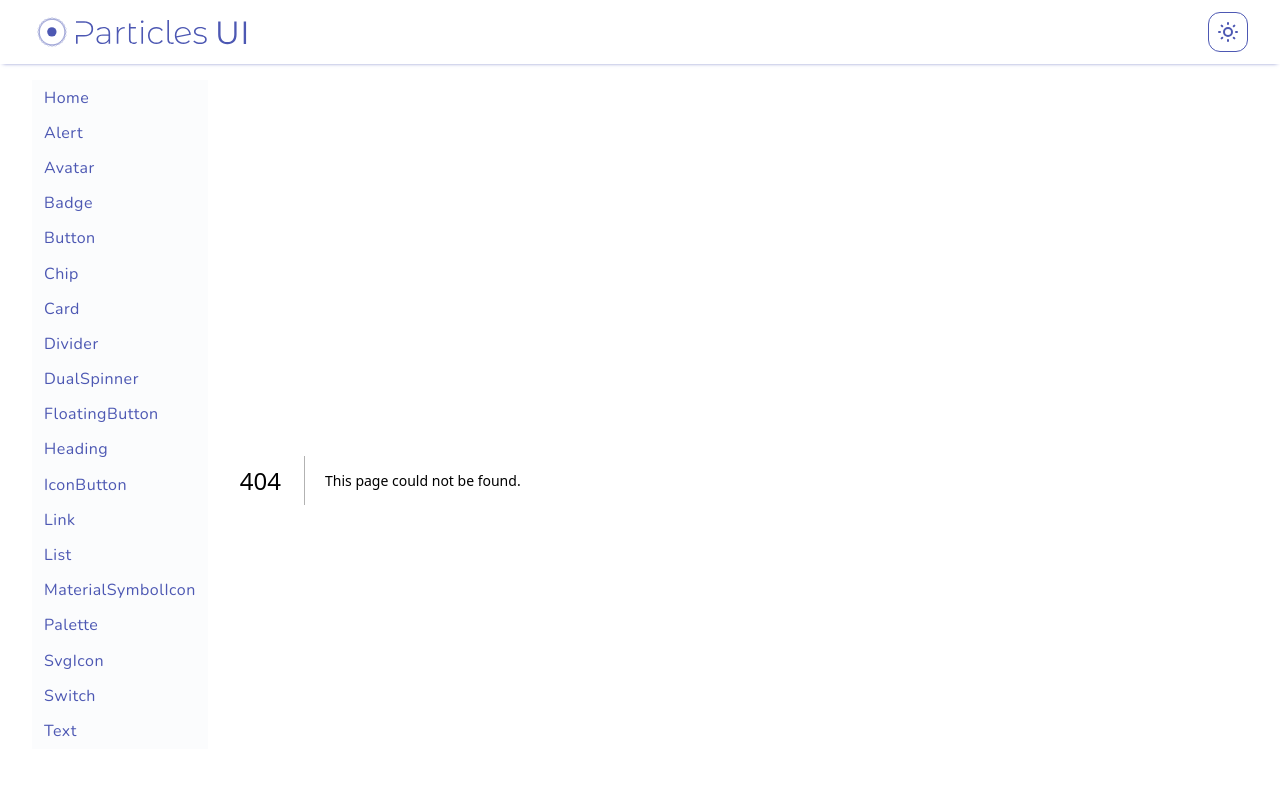
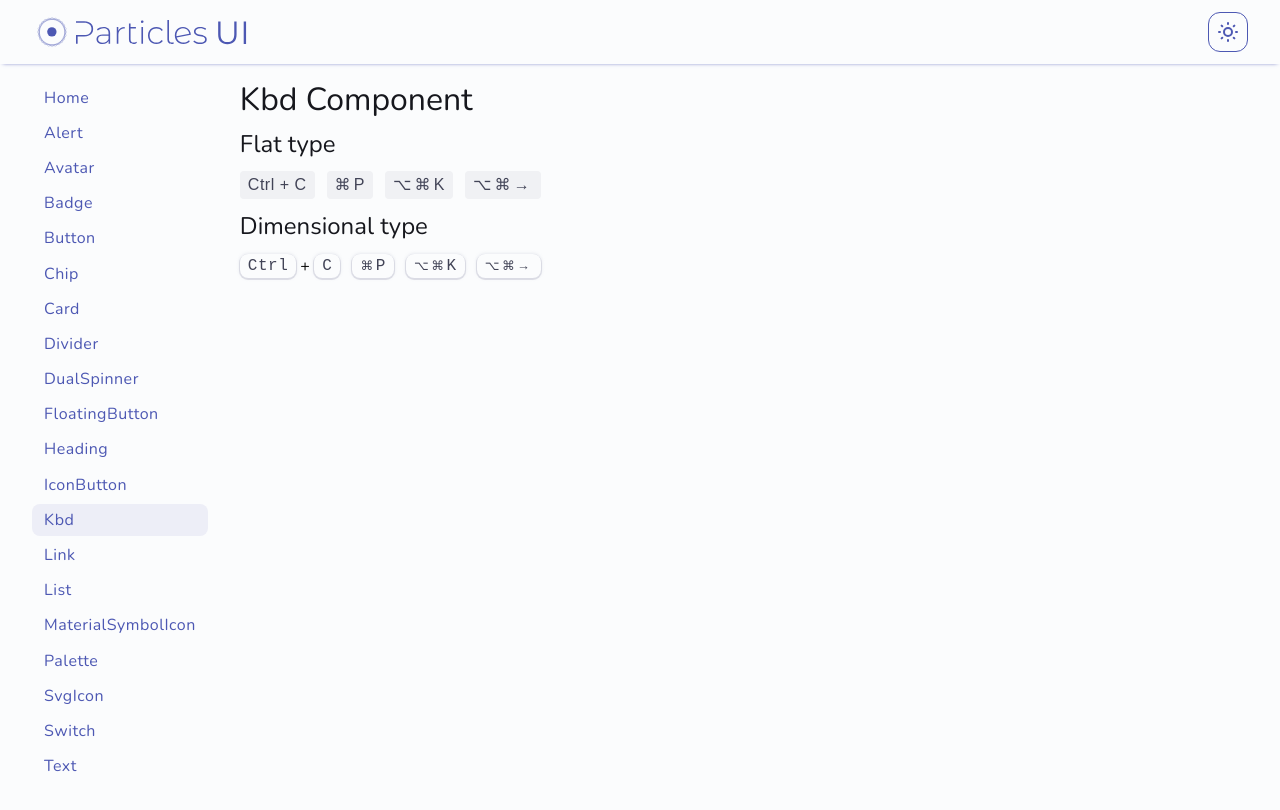
Before and after one commit to Linkerin/particles-ui, a Next.js app: page /docs/components/kbd in a window 1280 px wide. Before the commit this address had no page. Shown: the top 810 px of the page. Built offline with nearby package versions, Linux system fonts and the light colour scheme.

Commit message:
ADD: Kdb component docs page

```diff
--- a/app/_components/Kbd/Kbd.module.scss
+++ b/app/_components/Kbd/Kbd.module.scss
@@ -1,5 +1,6 @@
 :where(.kbd) {
   padding-inline: 0.5em;
+  height: fit-content;
   width: fit-content;
 
   & > kbd:where([data-pui-component='kbd-glyphs']) {
--- a/app/_components/Kbd/Kbd.tsx
+++ b/app/_components/Kbd/Kbd.tsx
@@ -24,7 +24,7 @@ const Kbd = forwardRef<HTMLElement, KbdProps>(function Kbd(
       ref={ref}
       as="kbd"
       className={classNames(styles.kbd, styles[type], className)}
-      color={type === 'flat' ? 'on-background-low' : 'on-background-variant'}
+      color={'on-background-variant'}
       {...props}
     >
       {glyphsContent?.length && glyphsContent?.length > 0 && (
--- a/app/_components/Text/Text.module.scss
+++ b/app/_components/Text/Text.module.scss
@@ -56,17 +56,6 @@
   padding: 0.5em 1em;
 }
 
-:where(kbd.text) {
-  font-family: monospace;
-  border-radius: var(--pui-radius-sm);
-  box-shadow: (
-    0px 1px 0px 1px rgba(var(--pui-outline-variant-channels) / 0.5),
-    0px 0px 3px 1px rgba(var(--pui-outline-variant-channels) / 0.3)
-  );
-  width: fit-content;
-  padding-inline: 0.5em;
-}
-
 :where(mark.text) {
   background-color: var(--pui-primary-container);
 }
--- /dev/null
+++ b/app/docs/components/kbd/page.tsx
@@ -0,0 +1,7 @@
+import KbdDocsPage from '@/app/interface/Pages/KbdDocsPage';
+
+function KbdPage() {
+  return <KbdDocsPage />;
+}
+
+export default KbdPage;
--- a/app/interface/Nav/Nav.tsx
+++ b/app/interface/Nav/Nav.tsx
@@ -22,6 +22,7 @@ const components = [
   { name: 'FloatingButton', link: 'floating-button' },
   { name: 'Heading', link: 'heading' },
   { name: 'IconButton', link: 'icon-button' },
+  { name: 'Kbd', link: 'kbd' },
   { name: 'Link', link: 'link' },
   { name: 'List', link: 'list' },
   { name: 'MaterialSymbolIcon', link: 'material-symbol-icon' },
--- /dev/null
+++ b/app/interface/Pages/KbdDocsPage.tsx
@@ -0,0 +1,39 @@
+import DemoContainer from '../DemoContainer';
+import DemoSection from '../DemoSection';
+import Heading from '@/app/_components/Heading/Heading';
+import Kbd from '@/app/_components/Kbd/Kbd';
+import Text from '@/app/_components/Text/Text';
+
+function KbdDocsPage() {
+  return (
+    <DemoSection>
+      <Heading as="h1" variant="h4">
+        Kbd Component
+      </Heading>
+      <Heading variant="h6">Flat type</Heading>
+      <DemoContainer>
+        <Kbd>Ctrl + C</Kbd>
+        <Kbd glyph="command">P</Kbd>
+        <Kbd glyph={['option', 'command']}>K</Kbd>
+        <Kbd glyph={['option', 'command', 'right']} />
+      </DemoContainer>
+      <Heading variant="h6">Dimensional type</Heading>
+      <DemoContainer>
+        <div style={{ display: 'flex' }}>
+          <Kbd type="dimensional">Ctrl</Kbd>
+          <Text style={{ marginInline: '0.25rem' }}>+</Text>
+          <Kbd type="dimensional">C</Kbd>
+        </div>
+        <Kbd type="dimensional" glyph="command">
+          P
+        </Kbd>
+        <Kbd type="dimensional" glyph={['option', 'command']}>
+          K
+        </Kbd>
+        <Kbd type="dimensional" glyph={['option', 'command', 'right']} />
+      </DemoContainer>
+    </DemoSection>
+  );
+}
+
+export default KbdDocsPage;
```
